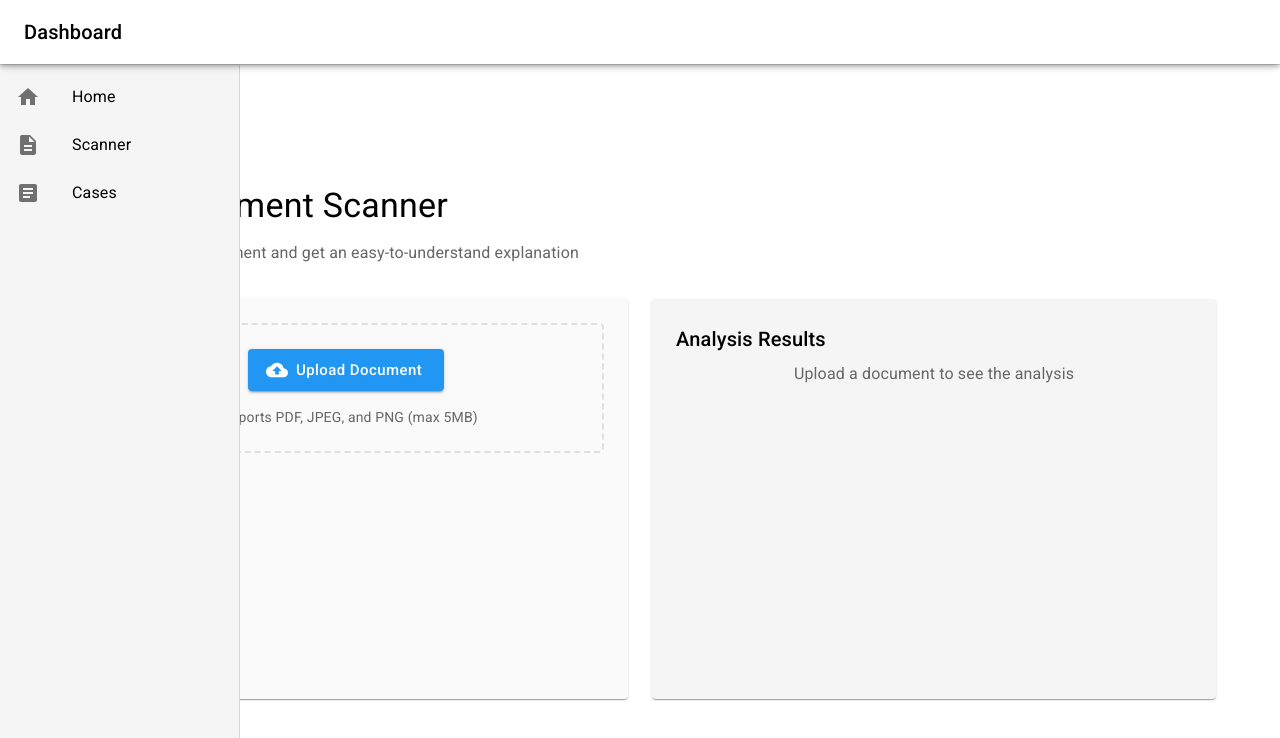
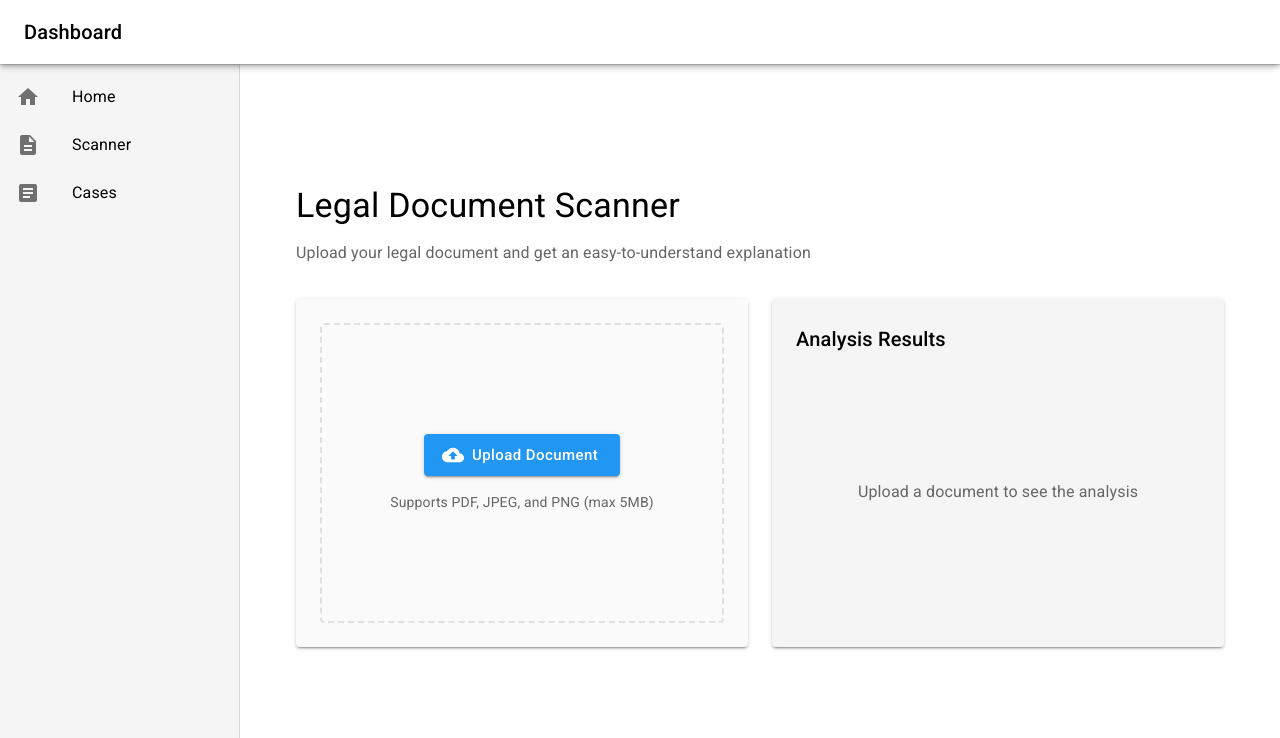
Before and after one commit to sakshamVerma08/LexConnect, a React (Create React App) app in the folder frontend/: page /document-scanner in a window 1280 px wide. Shown: the top 738 px of the page. Built offline with nearby package versions, Linux system fonts and the light colour scheme.

Commit message:
fixed the ui of document scanner and implemented login and register routes properly

```diff
--- a/frontend/src/App.js
+++ b/frontend/src/App.js
@@ -1,5 +1,5 @@
 import React, { useState, useMemo, useEffect } from 'react';
-import { BrowserRouter as Router, Routes, Route } from 'react-router-dom';
+import { BrowserRouter as Router, Routes, Route, useLocation } from 'react-router-dom';
 import { ThemeProvider, createTheme } from '@mui/material/styles';
 import CssBaseline from '@mui/material/CssBaseline';
 
@@ -17,26 +17,45 @@ import DocumentScanner from './components/scanner/DocumentScanner';
 import FindLawyers from './components/pages/FindLawyers';
 import LegalChatbot from './components/pages/LegalChatbot';
 
+const AppContent = ({ toggleColorMode }) => {
+  const location = useLocation();
+  const hideNavbar = location.pathname === '/login' || location.pathname === '/';
+
+  return (
+    <>
+      {!hideNavbar && <Navbar toggleColorMode={toggleColorMode} />}
+      <Routes>
+        <Route path="/home" element={<Home />} />
+        <Route path="/login" element={<Login />} />
+        <Route path="/" element={<Register />} />
+        <Route path="/lawyer/dashboard" element={<LawyerDashboard />} />
+        <Route path="/client/dashboard" element={<ClientDashboard />} />
+        <Route path="/lawyer/profile/:id" element={<LawyerProfile />} />
+        <Route path="/cases" element={<CaseList />} />
+        <Route path="/lawyers" element={<FindLawyers />} />
+        <Route path="/case/:id" element={<CaseDetails />} />
+        <Route path="/document-scanner" element={<DocumentScanner />} />
+        <Route path="/legal-chatbot" element={<LegalChatbot toggleColorMode={toggleColorMode} />} />
+      </Routes>
+    </>
+  );
+};
+
 function App() {
-  // Get initial theme from localStorage or default to light
   const [mode, setMode] = useState(() => {
     const savedMode = localStorage.getItem('themeMode');
     return savedMode || 'light';
   });
 
-  // Save theme preference to localStorage whenever it changes
   useEffect(() => {
     localStorage.setItem('themeMode', mode);
   }, [mode]);
 
-  const theme = useMemo(
-    () =>
-      createTheme({
+  const theme = useMemo(() => createTheme({
     palette: {
       mode,
       ...(mode === 'light'
         ? {
-                // Light mode colors
             background: {
               default: '#ffffff',
               paper: '#f5f5f5',
@@ -47,7 +66,6 @@ function App() {
             },
           }
         : {
-                // Dark mode colors
             background: {
               default: '#121212',
               paper: '#1e1e1e',
@@ -97,7 +115,7 @@ function App() {
             textTransform: 'none',
           },
           contained: {
-                color: mode === 'light' ? '#ffffff' : '#ffffff',
+            color: '#ffffff',
           },
           outlined: {
             color: mode === 'light' ? '#000000' : '#ffffff',
@@ -117,9 +135,7 @@ function App() {
         },
       },
     },
-      }),
-    [mode],
-  );
+  }), [mode]);
 
   const toggleColorMode = () => {
     setMode((prevMode) => (prevMode === 'light' ? 'dark' : 'light'));
@@ -129,20 +145,7 @@ function App() {
     <ThemeProvider theme={theme}>
       <CssBaseline />
       <Router>
-        <Navbar toggleColorMode={toggleColorMode} />
-        <Routes>
-          <Route path="/home" element={<Home />} />
-          <Route path="/login" element={<Login />} />
-          <Route path="/" element={<Register />} />
-          <Route path="/lawyer/dashboard" element={<LawyerDashboard />} />
-          <Route path="/client/dashboard" element={<ClientDashboard />} />
-          <Route path="/lawyer/profile/:id" element={<LawyerProfile />} />
-          <Route path="/cases" element={<CaseList />} />
-          <Route path="/lawyers" element={<FindLawyers />} />
-          <Route path="/case/:id" element={<CaseDetails />} />
-          <Route path="/document-scanner" element={<DocumentScanner />} />
-          <Route path="/legal-chatbot" element={<LegalChatbot toggleColorMode={toggleColorMode} />} />
-        </Routes>
+        <AppContent toggleColorMode={toggleColorMode} />
       </Router>
     </ThemeProvider>
   );
--- a/frontend/src/components/auth/Login.js
+++ b/frontend/src/components/auth/Login.js
@@ -101,7 +101,7 @@ const Login = () => {
             Sign In
           </Button>
           <Box sx={{ textAlign: 'center' }}>
-            <Link href="/register" variant="body2">
+            <Link href="/" variant="body2">
               Don't have an account? Sign Up
             </Link>
           </Box>
--- a/frontend/src/components/pages/Home.js
+++ b/frontend/src/components/pages/Home.js
@@ -130,7 +130,7 @@ const Home = () => {
                     <Button
                       variant="contained"
                       size="large"
-                      onClick={() => navigate('/register')}
+                      onClick={() => navigate('/')}
                       sx={{
                         px: 4,
                         py: 1.5,
@@ -512,7 +512,7 @@ const Home = () => {
             <Button
               variant="contained"
               size="large"
-              onClick={() => navigate('/register')}
+              onClick={() => navigate('/')}
               sx={{
                 px: 6,
                 py: 2,
--- a/frontend/src/components/scanner/DocumentScanner.js
+++ b/frontend/src/components/scanner/DocumentScanner.js
@@ -9,7 +9,6 @@ import {
   Alert,
   Card,
   CardContent,
-  Divider,
   IconButton,
   useTheme,
   Grid
@@ -96,7 +95,19 @@ const DocumentScanner = () => {
 
   return (
     <DashboardLayout>
-      <Container maxWidth="lg" sx={{ mt: 4, mb: 4 }}>
+      {/* Main content area with specific margin to prevent sidebar overlap */}
+      <Box
+        component="main"
+        sx={{
+          flexGrow: 1,
+          marginLeft: { xs: '16px', sm: '24px', md: '240px' }, // Adjust based on your sidebar width
+          paddingLeft: { xs: 2, sm: 3, md: 4 },
+          paddingRight: { xs: 2, sm: 3, md: 4 },
+          paddingTop: 4,
+          paddingBottom: 4,
+          maxWidth: '100%'
+        }}
+      >
         <Typography variant="h4" gutterBottom>
           Legal Document Scanner
         </Typography>
@@ -108,12 +119,12 @@ const DocumentScanner = () => {
           <Grid item xs={12} md={6}>
             {/* Upload Section */}
             <Paper
+              elevation={2}
               sx={{
                 p: 3,
+                height: '100%',
                 display: 'flex',
                 flexDirection: 'column',
-                alignItems: 'center',
-                minHeight: 400,
                 backgroundColor: file ? 'background.paper' : 'grey.50'
               }}
             >
@@ -129,7 +140,8 @@ const DocumentScanner = () => {
                     border: '2px dashed',
                     borderColor: 'grey.300',
                     borderRadius: 1,
-                    p: 3
+                    p: 3,
+                    minHeight: 300
                   }}
                 >
                   <input
@@ -154,7 +166,7 @@ const DocumentScanner = () => {
                   </Typography>
                 </Box>
               ) : (
-                <Box sx={{ width: '100%' }}>
+                <Box sx={{ width: '100%', height: '100%', display: 'flex', flexDirection: 'column' }}>
                   <Box
                     sx={{
                       display: 'flex',
@@ -182,10 +194,11 @@ const DocumentScanner = () => {
                     <Box
                       sx={{
                         width: '100%',
-                        height: 300,
+                        height: 250,
                         overflow: 'hidden',
                         borderRadius: 1,
-                        mb: 2
+                        mb: 2,
+                        border: `1px solid ${theme.palette.divider}`,
                       }}
                     >
                       <img
@@ -200,6 +213,7 @@ const DocumentScanner = () => {
                     </Box>
                   )}
 
+                  <Box sx={{ mt: 'auto' }}>
                     <Button
                       variant="contained"
                       fullWidth
@@ -210,13 +224,22 @@ const DocumentScanner = () => {
                       {loading ? 'Analyzing...' : 'Analyze Document'}
                     </Button>
                   </Box>
+                </Box>
               )}
             </Paper>
           </Grid>
 
           <Grid item xs={12} md={6}>
             {/* Analysis Results */}
-            <Paper sx={{ p: 3, minHeight: 400 }}>
+            <Paper
+              elevation={2}
+              sx={{
+                p: 3,
+                height: '100%',
+                display: 'flex',
+                flexDirection: 'column'
+              }}
+            >
               <Typography variant="h6" gutterBottom>
                 Analysis Results
               </Typography>
@@ -228,7 +251,7 @@ const DocumentScanner = () => {
               )}
 
               {analysis ? (
-                <Card variant="outlined">
+                <Card variant="outlined" sx={{ flexGrow: 1 }}>
                   <CardContent>
                     <Typography variant="h6" color="primary" gutterBottom>
                       Simple Explanation
@@ -241,7 +264,7 @@ const DocumentScanner = () => {
               ) : (
                 <Box
                   sx={{
-                    height: '100%',
+                    flexGrow: 1,
                     display: 'flex',
                     alignItems: 'center',
                     justifyContent: 'center'
@@ -255,7 +278,7 @@ const DocumentScanner = () => {
             </Paper>
           </Grid>
         </Grid>
-      </Container>
+      </Box>
     </DashboardLayout>
   );
 };
```
Also changed, not shown: 1 other file (tests, documents, lock files or other folders). Lines whose indentation alone changed are shown as unchanged.
